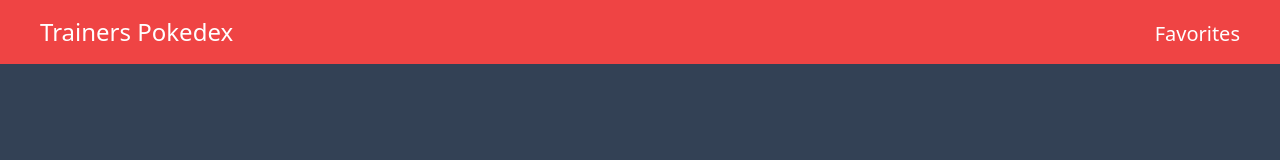
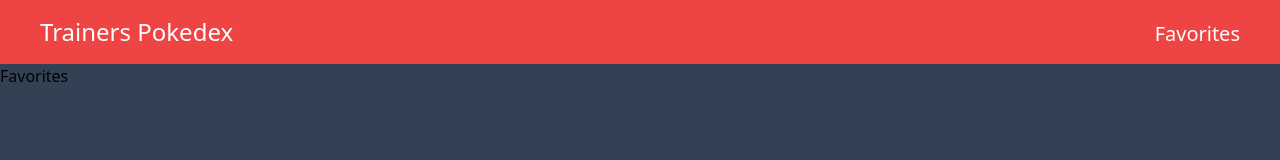
Before and after one commit to Jesusborjas006/TrainersPokedex, a React (Vite) app: page /pokedex/favorites in a window 1280 px wide. Shown: the top 160 px of the page. Built offline with nearby package versions, Linux system fonts and the light colour scheme; no server answers.

Commit message:
Create favorites page when user navigates to url

```diff
--- a/src/App.tsx
+++ b/src/App.tsx
@@ -4,6 +4,7 @@
 import Details from "./pages/Details";
 import { useState } from "react";
 import { usePokemon, usePokemonDetails } from "./services/queries";
+import Favorites from "./pages/Favorites";
 
 function App() {
   const pokemon = usePokemon();
@@ -30,6 +31,7 @@
             path="/:pokemon"
             element={<Details pokemonDetails={pokemonDetails} />}
           />
+          <Route path="pokedex/favorites" element={<Favorites />} />
         </Routes>
       </main>
     </>
--- /dev/null
+++ b/src/pages/Favorites.tsx
@@ -0,0 +1,9 @@
+const Favorites = () => {
+  return (
+    <section>
+      <h3>Favorites</h3>
+    </section>
+  );
+};
+
+export default Favorites;
```
